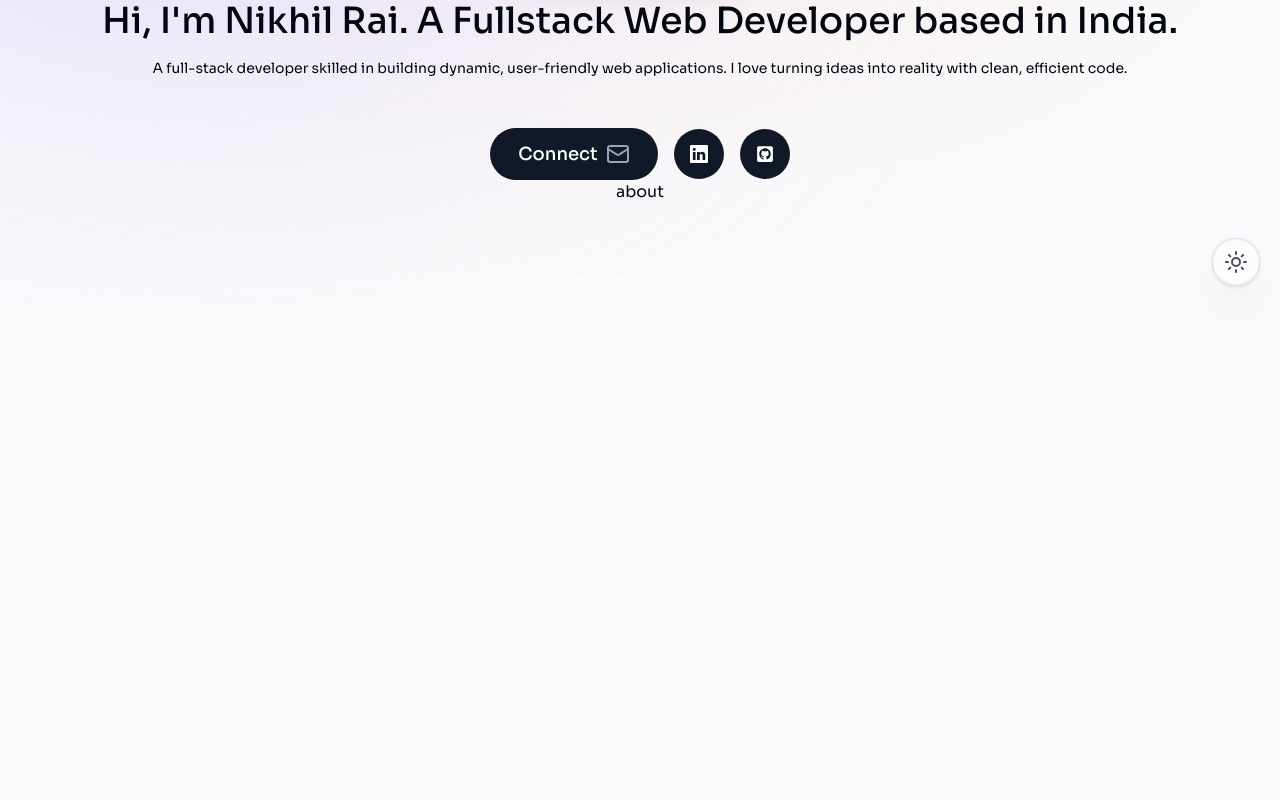
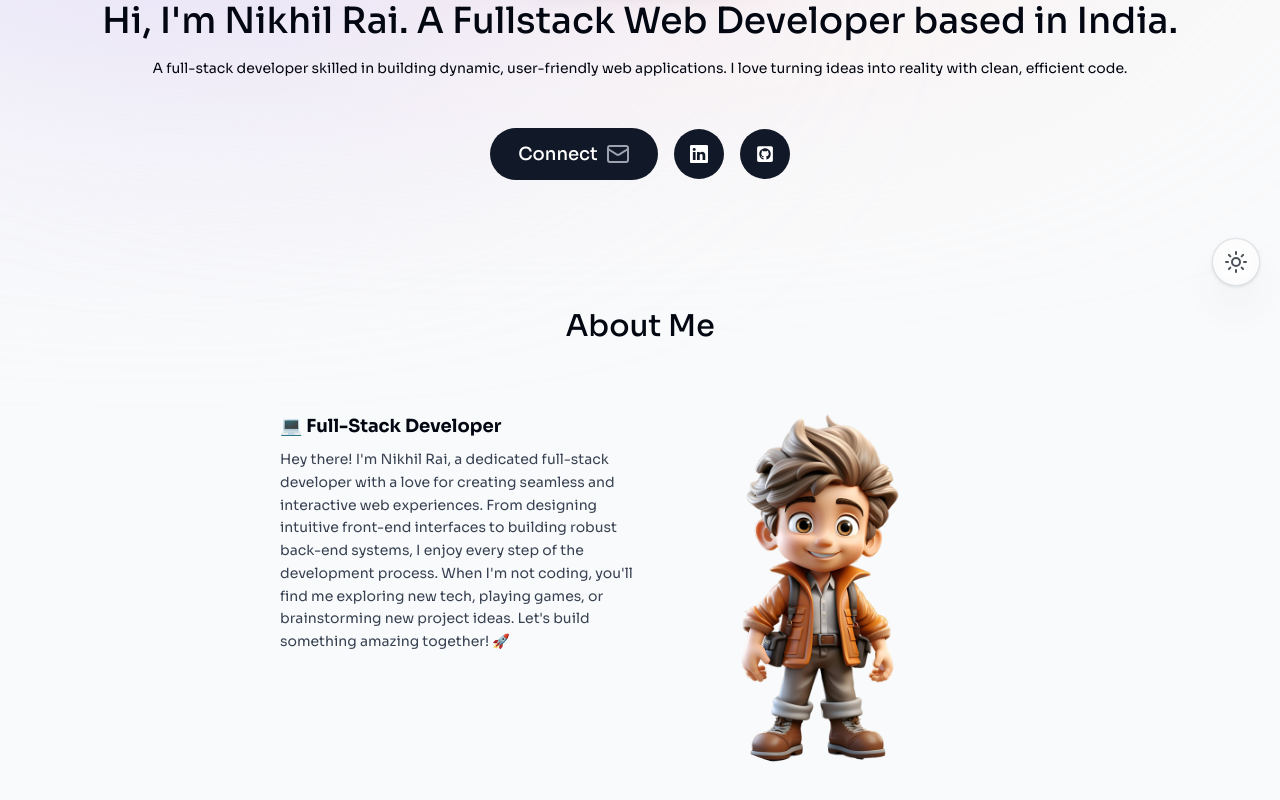
Before and after one commit to Nikhil2005Rai/Portfolio-website, a Next.js app: page / in a window 1280 px wide. Shown: the part 494-1294 px from the top of the page. Before the commit the page ends 800 px from the top, so only its background shows below. Built offline with nearby package versions, Linux system fonts and the light colour scheme.

Commit message:
Add about section and animations in it

```diff
--- a/src/app/components/about.tsx
+++ b/src/app/components/about.tsx
@@ -1,8 +1,72 @@
+"use client"
+
 import React from 'react'
+import SectionHeading from './section-heading'
+import Image from 'next/image'
+import { useSectionInView } from '@/lib/useInView'
+
+//Animation
+import { motion } from "framer-motion"
+import { Fade } from 'react-awesome-reveal'
 
 const About = () => {
+  const { ref } = useSectionInView("#about")
+
   return (
-    <div>about</div>
+    <motion.section
+      initial={{ opacity: 0, y: 100 }}
+      animate={{ opacity: 1, y: 0 }}
+      transition={{ delay: 0.175 }}
+      id="about"
+      ref={ref}
+      className='max-w-[45rem] text-center mt-32 leading-8 mb-28 sm:mb-40 scroll-mt-28'
+    >
+      <div className='container mx-auto'>
+        <Fade direction='up' delay={400} cascade damping={1e-1} triggerOnce={true}>
+          <SectionHeading>
+            About Me
+          </SectionHeading>
+        </Fade>
+
+        <div className='grid xl:grid-cols-2 lg:text-start'>
+          <div className='flex-1'>
+            <div className='text-lg mt-12 xl:mt-3'>
+              <div className='flex justify-start flex-col'>
+                <Fade direction='up' delay={400} cascade damping={1e-1} triggerOnce={true}>
+                  <h3 className='font-bold mt-6'>💻 Full-Stack Developer</h3>
+                </Fade>
+                <Fade direction='up' delay={600} cascade damping={1e-1} triggerOnce={true}>
+                  <p className='mt-2 leading-relaxed text-sm text-gray-700 dark:text-white/70'>
+                    Hey there! I'm Nikhil Rai, a dedicated full-stack developer with a love for creating seamless and interactive web experiences. From designing intuitive front-end interfaces to building robust back-end systems, I enjoy every step of the development process. When I'm not coding, you'll find me exploring new tech, playing games, or brainstorming new project ideas. Let's build something amazing together! 🚀
+                  </p>
+                </Fade>
+
+                {/* <h3>🎯 My Mission</h3>
+                <p>
+                  To craft innovative and user-friendly web solutions that make everyday tasks easier and more enjoyable. I aim to bridge the gap between technology and people by delivering efficient and scalable digital products.
+                </p>
+
+                <h3>🌍 My Vision</h3>
+                <p>
+                  To be at the forefront of web development, continuously learning and evolving with new technologies, and contributing to a future where technology empowers creativity and collaboration.
+                </p> */}
+              </div>
+            </div>
+          </div>
+
+          {/* Right Image */}
+
+          <Image
+            src="/about.png"
+            alt='About me'
+            width="600"
+            height="600"
+            priority={true}
+            className='rounded-full mt-8 object-cover'
+          />
+        </div>
+      </div>
+    </motion.section>
   )
 }
 
--- a/src/app/components/intro.tsx
+++ b/src/app/components/intro.tsx
@@ -90,11 +90,11 @@ export default function Intro() {
                     Connect <Mail color={"#9ca3af"} />
                 </Link>
 
-                <a className="bg-gray-900 p-4 text-white flex items-center gap-2 rounded-full focus:scale-[1.15] hover:scale-[1.15] active:scale-105 transition cursor-pointer borderBlack dark:bg-white/10 dark:text-white/60" href="#" target='blank'>
+                <a className="bg-gray-900 p-4 text-white flex items-center gap-2 rounded-full focus:scale-[1.15] hover:scale-[1.15] active:scale-105 transition cursor-pointer borderBlack dark:bg-white/10 dark:text-white/60" href="https://www.linkedin.com/in/nikhil-rai-936a48205/" target='blank'>
                     <BsLinkedin />
                 </a>
 
-                <a className="bg-gray-900 p-4 text-white flex items-center gap-2 rounded-full focus:scale-[1.15] hover:scale-[1.15] active:scale-105 transition cursor-pointer borderBlack dark:bg-white/10 dark:text-white/60" href="#" target='blank'>
+                <a className="bg-gray-900 p-4 text-white flex items-center gap-2 rounded-full focus:scale-[1.15] hover:scale-[1.15] active:scale-105 transition cursor-pointer borderBlack dark:bg-white/10 dark:text-white/60" href="https://github.com/Nikhil2005Rai" target='blank'>
                     <FaGithubSquare />
                 </a>
             </motion.div>
--- /dev/null
+++ b/src/app/components/section-heading.tsx
@@ -0,0 +1,13 @@
+import React from "react";
+
+type SectionHeadingProps = {
+    children: React.ReactNode;
+}
+
+export default function SectionHeading({ children }: SectionHeadingProps) {
+    return (
+        <h2 className="text-3xl font-medium capitalize mb-8 text-center">
+            {children}
+        </h2>
+    )
+}
--- a/src/app/layout.tsx
+++ b/src/app/layout.tsx
@@ -24,7 +24,7 @@ export default function RootLayout({
   children: React.ReactNode;
 }>) {
   return (
-    <html lang="en">
+    <html lang="en" className="!scroll-smooth">
       <body
         className={`${sora.variable} font-Sora flex flex-col bg-gray-50 text-gray-950 relative dark:bg-gray-900 dark:text-gray-50 dark:text-opacity-90 antialiased`}
       >
```
